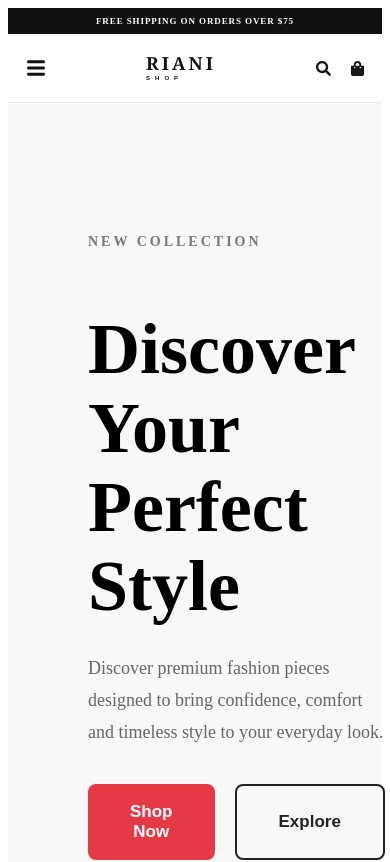
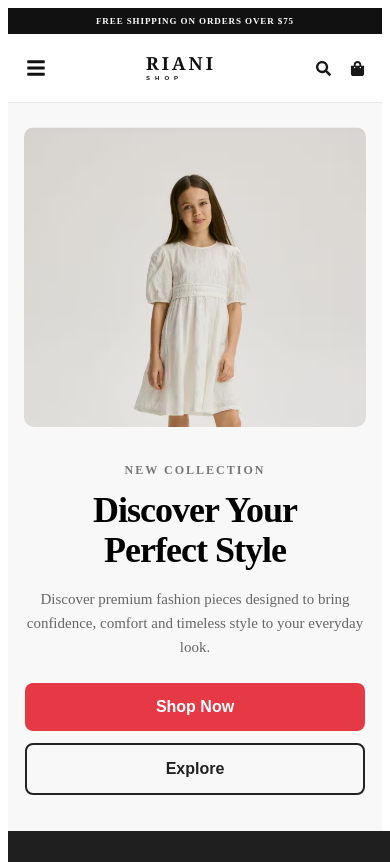
Before and after one commit to Mariam971-sys/riani-shop, a React (Vite) app in the folder frontend/: page / in a window 390 px wide. Shown: the top 862 px of the page. Built offline with nearby package versions, Linux system fonts and the light colour scheme; no server answers.

Commit message:
Hero.css file

```diff
--- a/frontend/src/styles/Hero.css
+++ b/frontend/src/styles/Hero.css
@@ -8,6 +8,7 @@
   gap: 60px;
 
   padding: 60px 80px;
+  overflow: hidden;
 }
 
 .hero-content {
@@ -73,9 +74,120 @@
   color: white;
 }
 
+.hero-image {
+  width: 100%;
+  min-width: 0;
+}
+
 .hero-image img {
+  display: block;
   width: 100%;
   height: 650px;
   object-fit: cover;
   border-radius: 12px;
 }
+
+/* Tablet */
+@media (max-width: 1024px) {
+  .hero {
+    gap: 35px;
+    padding: 45px 35px;
+  }
+
+  .hero-content h1 {
+    font-size: 56px;
+  }
+
+  .hero-image img {
+    height: 520px;
+  }
+}
+
+/* Mobile */
+@media (max-width: 768px) {
+  .hero {
+    min-height: auto;
+    display: flex;
+    flex-direction: column;
+    gap: 24px;
+    padding: 24px 16px 36px;
+    text-align: center;
+    overflow-x: hidden;
+  }
+
+  .hero-image {
+    order: 1;
+    width: 100%;
+  }
+
+  .hero-image img {
+    width: 100%;
+    height: 300px;
+    object-fit: cover;
+    object-position: center top;
+    border-radius: 10px;
+  }
+
+  .hero-content {
+    order: 2;
+    width: 100%;
+    max-width: 100%;
+  }
+
+  .hero-small-title {
+    font-size: 12px;
+    letter-spacing: 2px;
+    margin-bottom: 12px;
+  }
+
+  .hero-content h1 {
+    font-size: 36px;
+    line-height: 1.12;
+    letter-spacing: -1px;
+    margin: 0 0 16px;
+    overflow-wrap: normal;
+    word-break: normal;
+  }
+
+  .hero-description {
+    max-width: 360px;
+    margin: 0 auto 24px;
+    font-size: 15px;
+    line-height: 1.6;
+  }
+
+  .hero-buttons {
+    flex-direction: column;
+    gap: 12px;
+    width: 100%;
+    max-width: 340px;
+    margin: 0 auto;
+  }
+
+  .hero-button,
+  .outline-button {
+    width: 100%;
+    padding: 15px 20px;
+    font-size: 16px;
+  }
+}
+
+/* Small phones */
+@media (max-width: 380px) {
+  .hero {
+    padding-left: 12px;
+    padding-right: 12px;
+  }
+
+  .hero-content h1 {
+    font-size: 31px;
+  }
+
+  .hero-description {
+    font-size: 14px;
+  }
+
+  .hero-image img {
+    height: 250px;
+  }
+}
```
Also changed, not shown: 2 other files (tests, documents, lock files or other folders).
